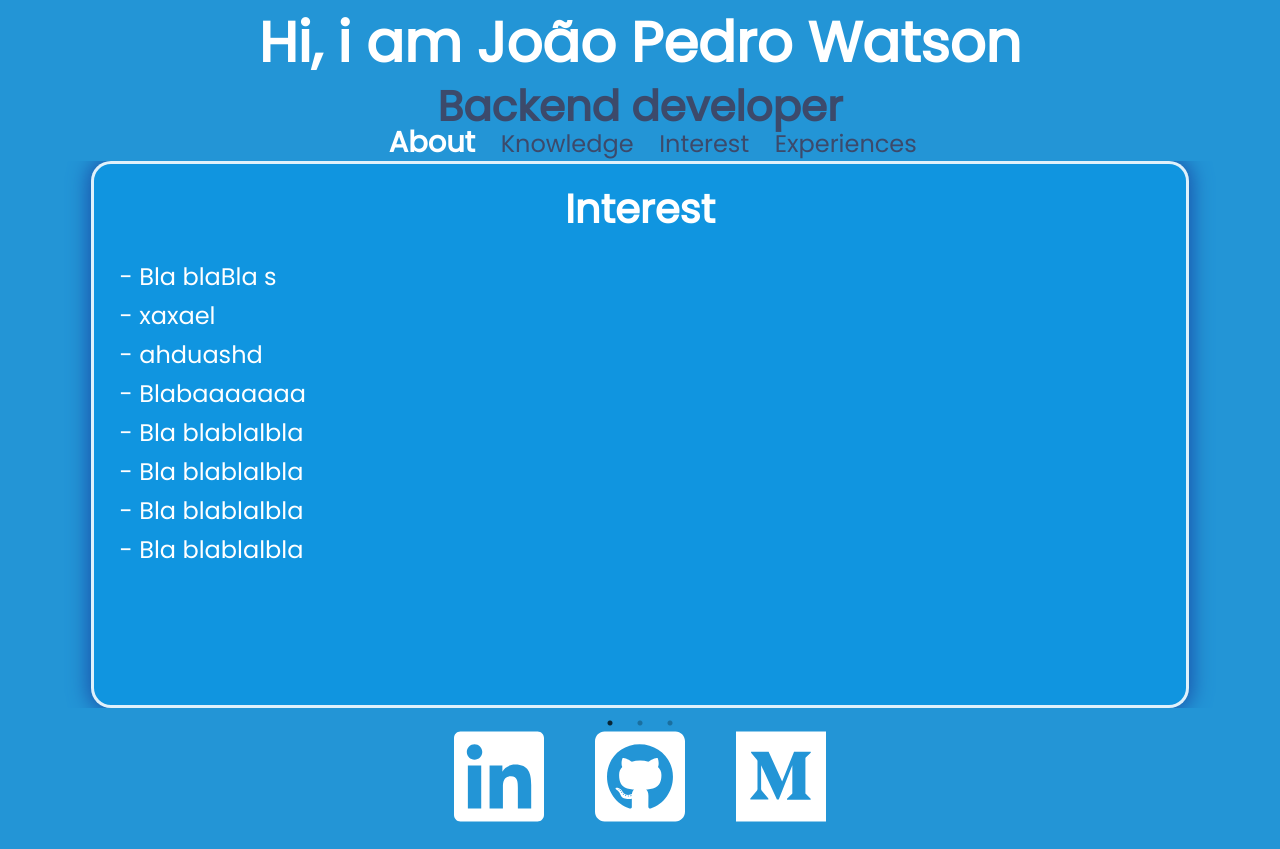
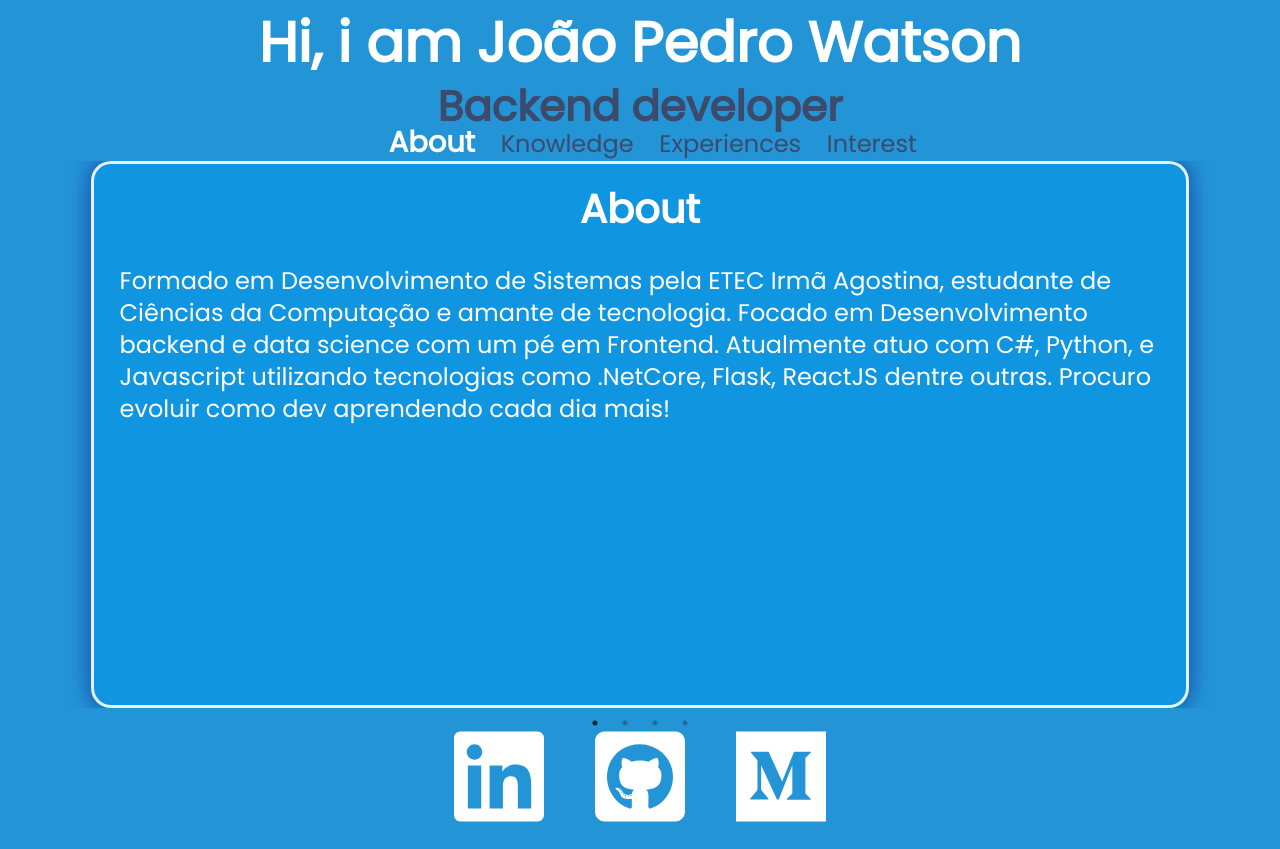
Before and after one commit to JoaoMWatson/portfolio, a React (Create React App) app: page / in a window 1280 px wide. Shown: the top 849 px of the page. Built offline with nearby package versions, Linux system fonts and the light colour scheme.

Commit message:
texto começando a sair

```diff
--- a/src/components/Card/index.js
+++ b/src/components/Card/index.js
@@ -29,26 +29,27 @@ function Card() {
           Knowledge
         </NavItem>
         <NavItem as="a" href="#">
-          Interest
+          Experiences
         </NavItem>
         <NavItem as="a" href="#">
-          Experiences
+          Interest
         </NavItem>
       </NavBar>
       <Slider {...settings}>
         <li>
           <Container>
             <CardContainer>
-              <Title>Interest</Title>
+              <Title>About</Title>
               <List>
-                <Item> - Bla blaBla s</Item>
-                <Item> - xaxael</Item>
-                <Item> - ahduashd</Item>
-                <Item> - Blabaaaaaaa</Item>
-                <Item> - Bla blablalbla</Item>
-                <Item> - Bla blablalbla</Item>
-                <Item> - Bla blablalbla</Item>
-                <Item> - Bla blablalbla</Item>
+                <Item as="p">
+                  Formado em Desenvolvimento de Sistemas pela ETEC Irmã
+                  Agostina, estudante de Ciências da Computação e amante de
+                  tecnologia. Focado em Desenvolvimento backend e data science
+                  com um pé em Frontend. Atualmente atuo com C#, Python, e
+                  Javascript utilizando tecnologias como .NetCore, Flask,
+                  ReactJS dentre outras. Procuro evoluir como dev aprendendo
+                  cada dia mais!
+                </Item>
               </List>
             </CardContainer>
           </Container>
@@ -56,7 +57,60 @@ function Card() {
         <li>
           <Container>
             <CardContainer>
-              <Title>Interest</Title>
+              <Title>Knowledge</Title>
+              <List>
+                <Item>
+                  <b>Backend:</b>
+                </Item>
+                <Item>
+                  <p>- Python(Flask, Django, Scipy, Pandas, Matplotlib)</p>
+                  <p>- C#(.NetCore, .AspNet, EntityFramework)</p>
+                  <p>- PHP(Lumen, Laravel)</p>
+                </Item>
+                <Item>
+                  <b>Frontend:</b>
+                </Item>
+                <Item>
+                  <p>- HTML</p>
+                  <p>- CSS</p>
+                  <p>- Javascript(ReactJS, Vanilla JS)</p>
+                </Item>
+                <Item>
+                  <b>Database:</b>
+                </Item>
+                <Item>
+                  <p>
+                    - Relacional(MySQL/MariaBD, SQLServer, Oracle, Postegres, SQLite)
+                  </p>
+                  <p>
+                    - Não relacional(Firebase, MongoBD)
+                  </p>
+                </Item>
+                <Item>
+                  <b>Misc:</b>
+                </Item>
+                <Item>
+                  <p>
+                    - Git
+                  </p>
+                  <p>
+                    - Microsoft azure
+                  </p>
+                  <p>
+                    - Heroku
+                  </p>
+                  <p>
+                    - AWS
+                  </p>
+                </Item>
+              </List>
+            </CardContainer>
+          </Container>
+        </li>
+        <li>
+          <Container>
+            <CardContainer>
+              <Title>Experiences</Title>
               <List>
                 <Item> - Bla blaBla s</Item>
                 <Item> - xaxael</Item>
--- a/src/components/Card/style.js
+++ b/src/components/Card/style.js
@@ -15,6 +15,7 @@ const CardContainer = styled.div`
   box-shadow: 0px 0px 20px 3px #1a54ab;
   border-radius: 20px;
   padding: 2%;
+  overflow-y: scroll;
 `;
 
 const Title = styled.h2`
@@ -35,6 +36,18 @@ const List = styled.ul`
 const Item = styled.li`
   font-size: ${fontSize.secondary};
   margin-top: 15px;
+  line-height:2rem;
+
+b{
+  font-weight:bold;
+  line-height:1.5rem;
+}
+p{
+  margin-left:20px;
+  line-height:1.5rem;
+  margin-bottom:10px
+}
+
 `;
 
 const NavBar = styled.div`
```
Also changed, not shown: 1 other file (tests, documents, lock files or other folders). Lines whose indentation alone changed are shown as unchanged.
